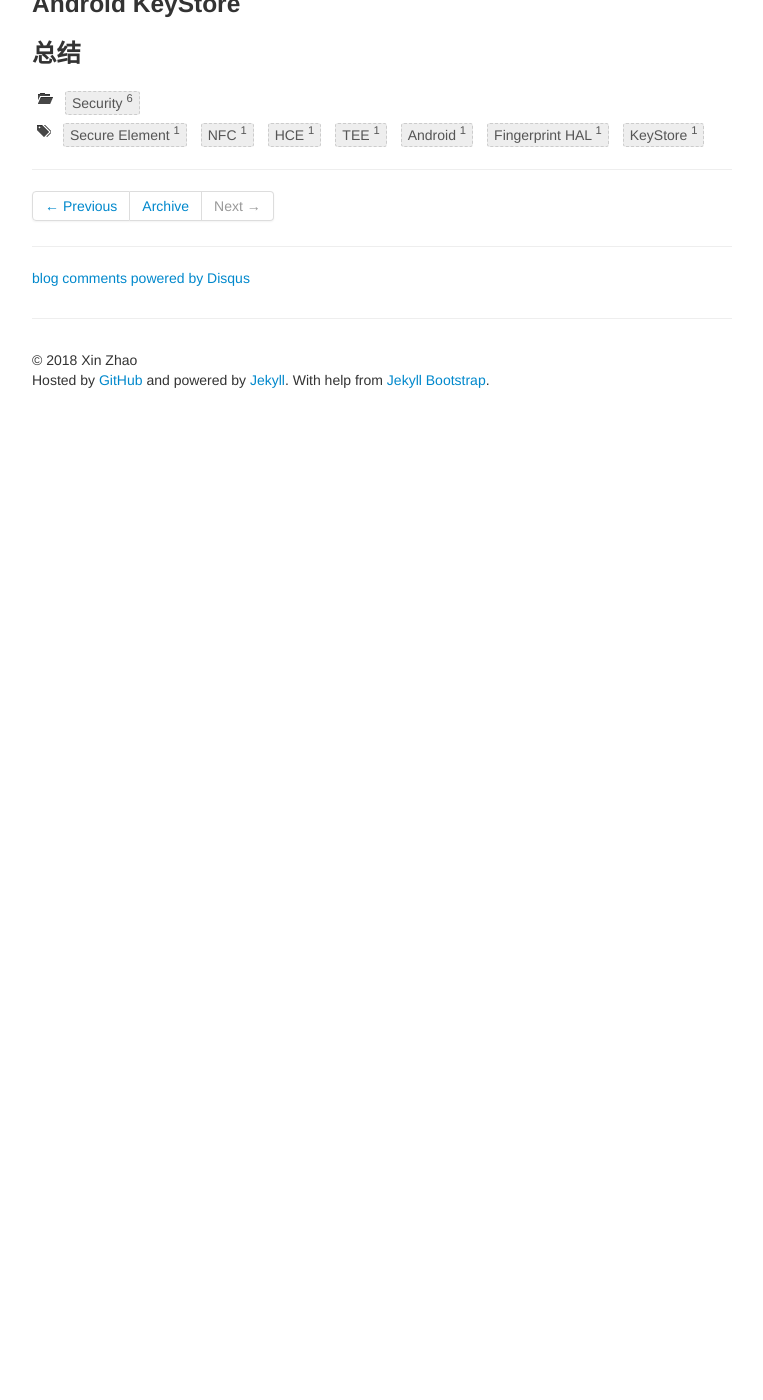
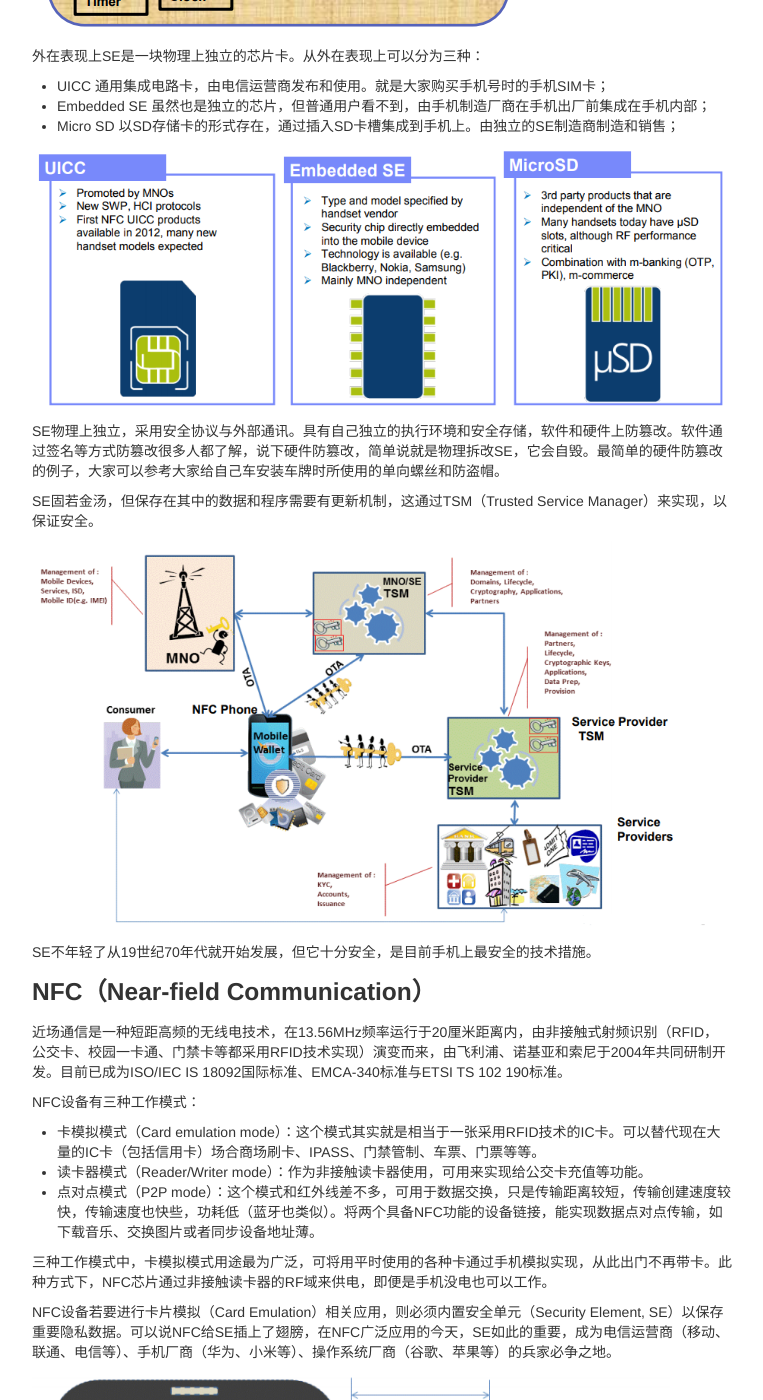
Before and after one commit to ZhaoX/zhaox.github.com, a Jekyll site: the page built from _posts/2018-06-08-from-se-to-keystore.md, in a window 1280 px wide and 1400 px high, scrolled down 648 px. Shown: the whole window, without its empty margins (258-1021 px from the left). Built offline with Jekyll 4.4.1, drawn with Linux system fonts in a browser that asks for light colours; comment, search, counter and statistics services are not loaded; before the commit the page ends 1048 px from its top, so only the background shows below that; some of the changed text lies outside the part shown.

Commit message:
indro se & nfc

```diff
--- a/_posts/2018-06-08-from-se-to-keystore.md
+++ b/_posts/2018-06-08-from-se-to-keystore.md
@@ -14,10 +14,42 @@ tags: [Secure Element, NFC, HCE, TEE, Android, Fingerprint HAL, KeyStore]
 
 ### SE（Secure Element）
 
-按照 Global Platform的定义：
+按照 Global Platform的定义：安全单元提供私密信息的安全存储、重要程序的安全执行等功能。其内部组件包含有：CPU、RAM、ROM、加密引擎、传感器等，大致如下图所示：
 
+![SecureElementInternal](http://zhaox.github.io/assets/images/SEInternal.PNG)
+
+外在表现上SE是一块物理上独立的芯片卡。从外在表现上可以分为三种：
+
+- UICC 通用集成电路卡，由电信运营商发布和使用。就是大家购买手机号时的手机SIM卡；
+- Embedded SE 虽然也是独立的芯片，但普通用户看不到，由手机制造厂商在手机出厂前集成在手机内部；
+- Micro SD 以SD存储卡的形式存在，通过插入SD卡槽集成到手机上。由独立的SE制造商制造和销售；
+
+![SecureElementShape](http://zhaox.github.io/assets/images/SEShape.PNG)
+
+SE物理上独立，采用安全协议与外部通讯。具有自己独立的执行环境和安全存储，软件和硬件上防篡改。软件通过签名等方式防篡改很多人都了解，说下硬件防篡改，简单说就是物理拆改SE，它会自毁。最简单的硬件防篡改的例子，大家可以参考大家给自己车安装车牌时所使用的单向螺丝和防盗帽。
+
+SE固若金汤，但保存在其中的数据和程序需要有更新机制，这通过TSM（Trusted Service Manager）来实现，以保证安全。
+
+![TrustedServiceManager](http://zhaox.github.io/assets/images/TrustedServiceManager.PNG)
+
+SE不年轻了从19世纪70年代就开始发展，但它十分安全，是目前手机上最安全的技术措施。
 
 ### NFC（Near-field Communication）
+
+近场通信是一种短距高频的无线电技术，在13.56MHz频率运行于20厘米距离内，由非接触式射频识别（RFID，公交卡、校园一卡通、门禁卡等都采用RFID技术实现）演变而来，由飞利浦、诺基亚和索尼于2004年共同研制开发。目前已成为ISO/IEC IS 18092国际标准、EMCA-340标准与ETSI TS 102 190标准。
+
+NFC设备有三种工作模式：
+
+- 卡模拟模式（Card emulation mode）：这个模式其实就是相当于一张采用RFID技术的IC卡。可以替代现在大量的IC卡（包括信用卡）场合商场刷卡、IPASS、门禁管制、车票、门票等等。
+- 读卡器模式（Reader/Writer mode）：作为非接触读卡器使用，可用来实现给公交卡充值等功能。
+- 点对点模式（P2P mode）：这个模式和红外线差不多，可用于数据交换，只是传输距离较短，传输创建速度较快，传输速度也快些，功耗低（蓝牙也类似）。将两个具备NFC功能的设备链接，能实现数据点对点传输，如下载音乐、交换图片或者同步设备地址薄。
+
+三种工作模式中，卡模拟模式用途最为广泛，可将用平时使用的各种卡通过手机模拟实现，从此出门不再带卡。此种方式下，NFC芯片通过非接触读卡器的RF域来供电，即便是手机没电也可以工作。
+
+NFC设备若要进行卡片模拟（Card Emulation）相关应用，则必须内置安全单元（Security Element, SE）以保存重要隐私数据。可以说NFC给SE插上了翅膀，在NFC广泛应用的今天，SE如此的重要，成为电信运营商（移动、联通、电信等）、手机厂商（华为、小米等）、操作系统厂商（谷歌、苹果等）的兵家必争之地。
+
+![NFC](http://zhaox.github.io/assets/images/NFC.PNG)
+
 ### HCE（Host Card Emulation）
 ### TEE（Trusted Execution Environment）
 ### Android Fingerprint HAL
```
Also changed, not shown: assets/images/NFC.PNG (added), assets/images/SEInternal.PNG (added), assets/images/SEShape.PNG (added), assets/images/TrustedServiceManager.PNG (added).
